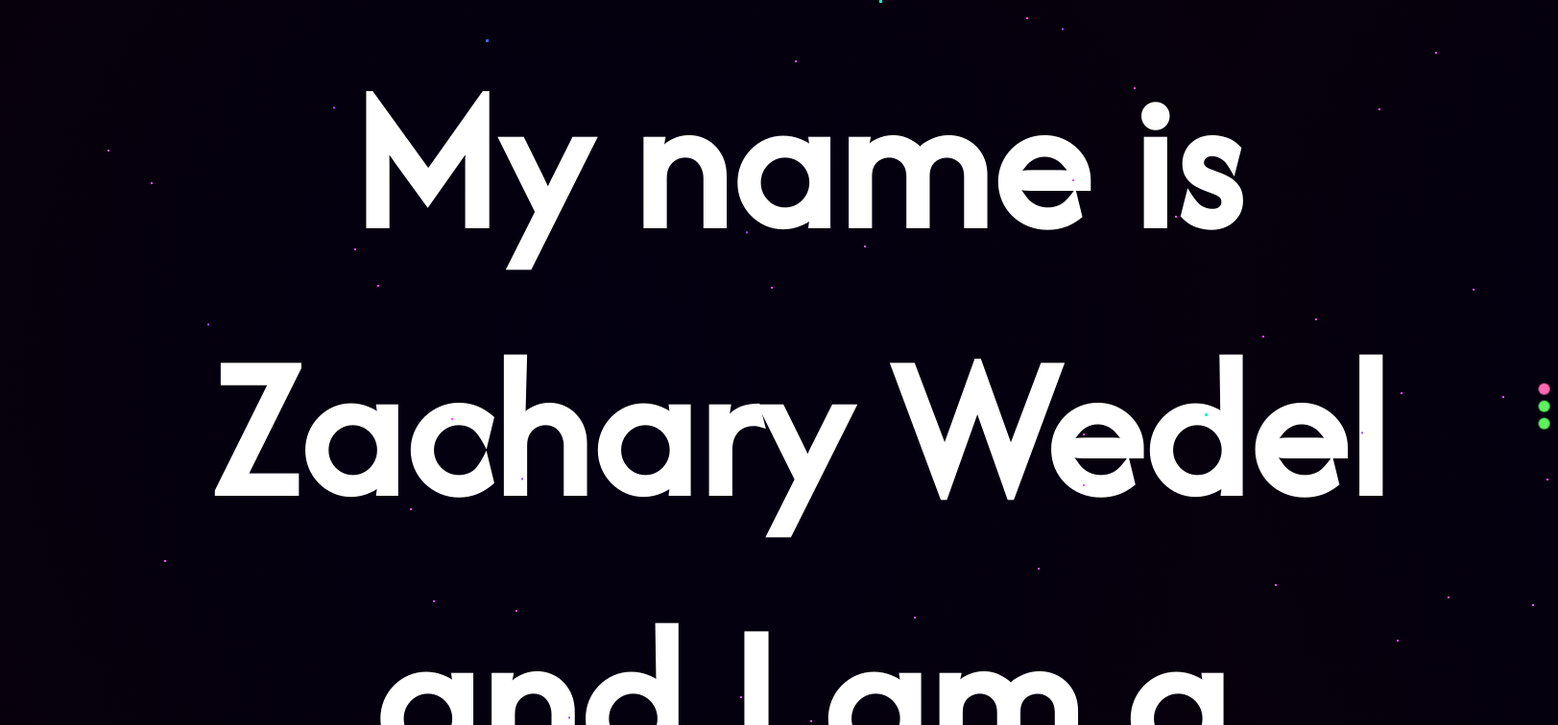
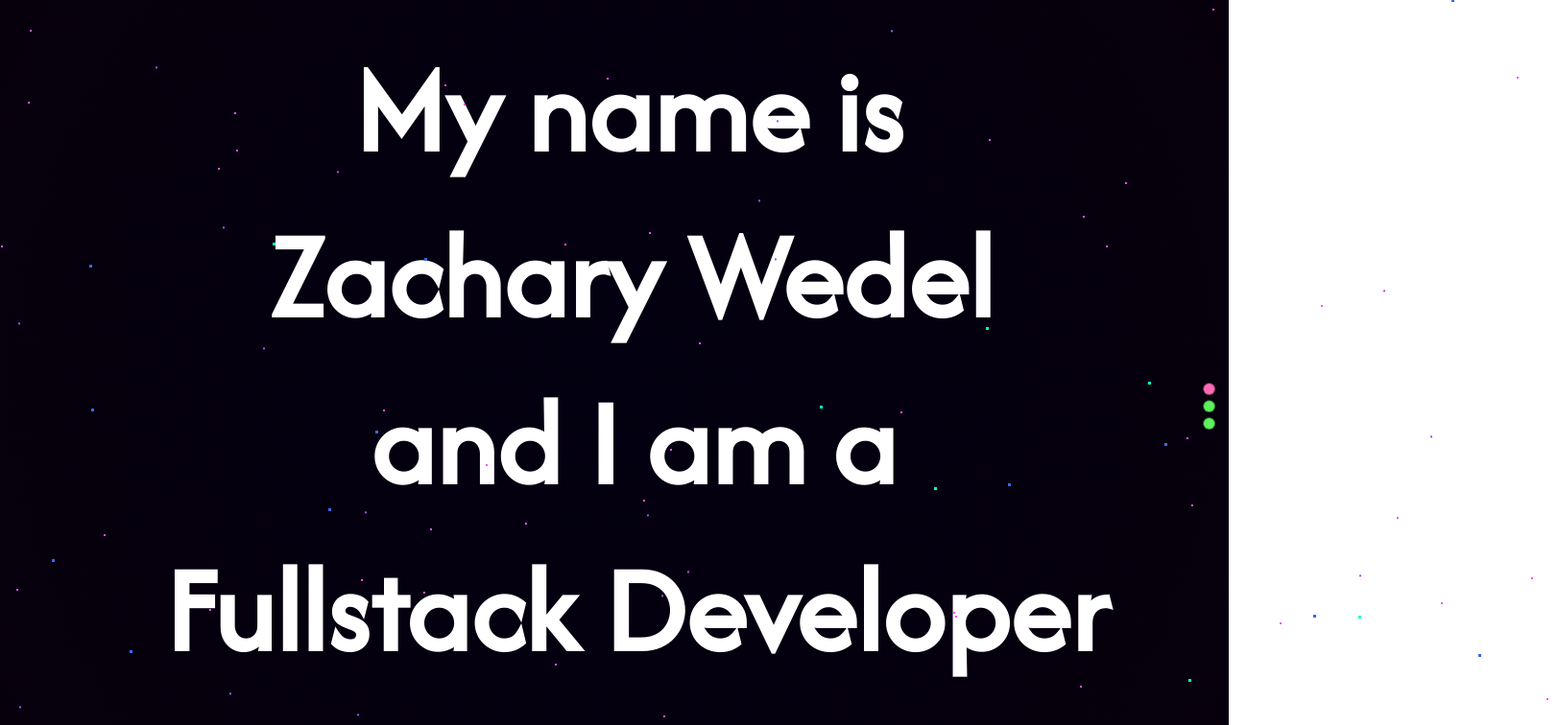
Before and after one commit to zaccmagicdev/personal_portfolio, a React (Create React App) app: page / in a window 1280 px wide. Shown: the top 756 px of the page at 96% size, 1623 px wide, since content can reach past the window. Built offline with nearby package versions, Linux system fonts and the light colour scheme.

Commit message:
FIX ATTEMPT: Fade in animation timings are better

```diff
--- a/src/components/App/App.scss
+++ b/src/components/App/App.scss
@@ -16,8 +16,8 @@ $screenWidth: 5120;
 
 $shadows-tiny: renderStars(100, "#00FFCC");
 $shadows-small: renderStars(700, "#FF4DFF");
-$shadows-medium: renderStars(200, "#A64DFF");
-$shadows-big: renderStars(100, "#3A68E8");
+$shadows-medium: renderStars(400, "#A64DFF");
+$shadows-big: renderStars(200, "#3A68E8");
 
 .swiper-vertical {
   animation: floatAround 45s linear infinite;
@@ -138,25 +138,26 @@ body {
 }
 
 .app__main-text {
-  font-size: 13em;
+  font-size: 8em;
   text-align: center;
   text-wrap: nowrap;
+  animation-fill-mode: forwards;
 }
 
 .top {
-  animation: floatAround linear infinite 65s, fade 2s ease-in;
+  animation: floatAround linear infinite 65s, 1s ease 3s normal forwards 2 fade;
 }
 
 .name {
-  animation: floatAround linear infinite 45s, fade 3s ease-in;
+  animation: floatAround linear infinite 45s, //3s ease 0s normal forwards 4 fade;
 }
 
 .occupation1 {
-  animation: floatAround linear infinite 35s;
+  animation: floatAround linear infinite 35s, //9s ease 0s normal forwards 2 fade;
 }
 
 .occupation2 {
-  animation: floatAround linear infinite 25s;
+  animation: floatAround linear infinite 25s, //3s ease 0s normal forwards 5 fade
 }
 
 @keyframes starMove {
@@ -186,10 +187,7 @@ body {
   }
 }
 @keyframes fade {
-  from {
-    opacity: 0;
-  }
-  to {
-    opacity: 1;
-  }
+  0% { opacity:0; }
+  66% { opacity:0; }
+  100% { opacity:1; }
 }
```
